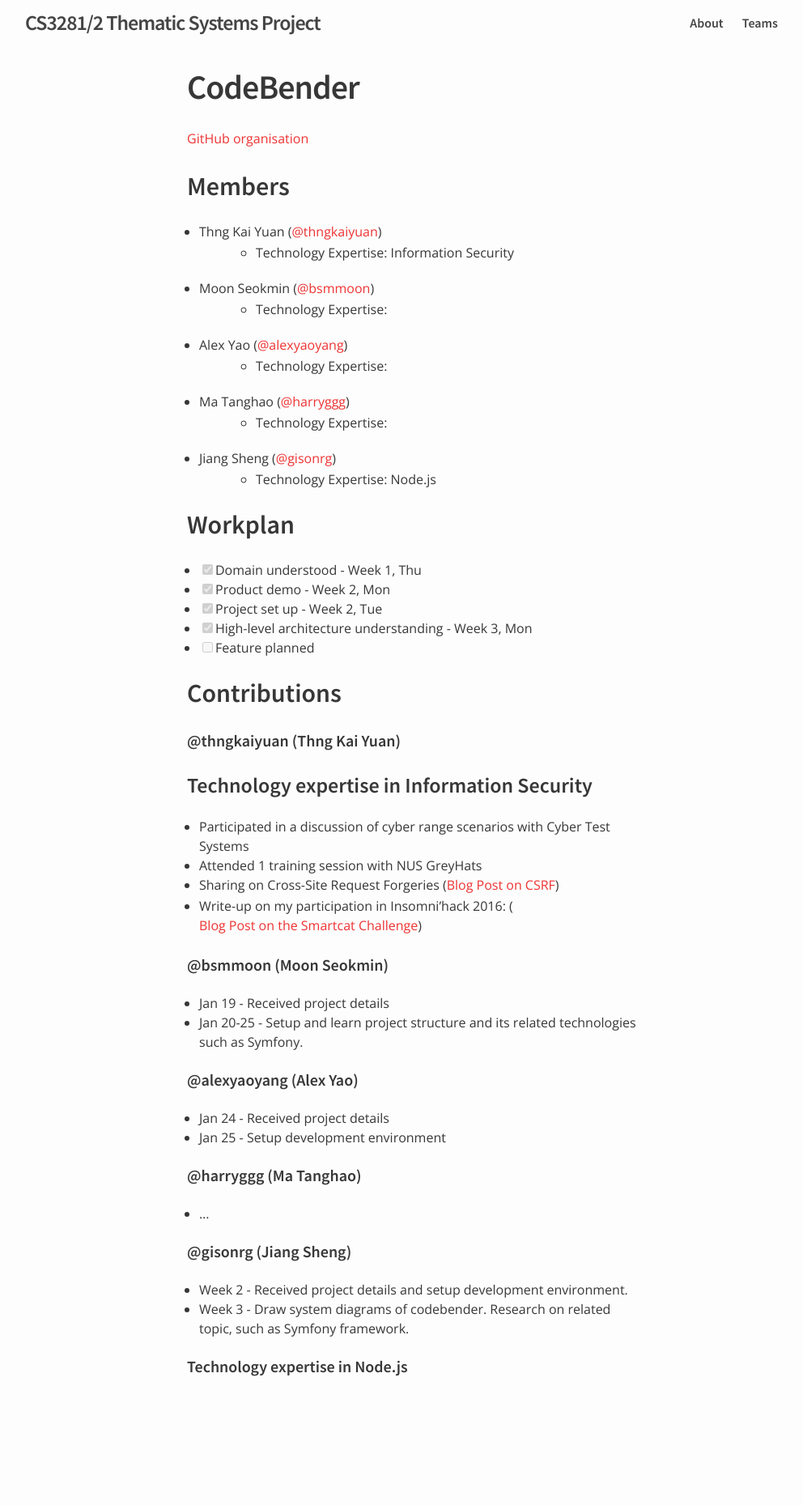
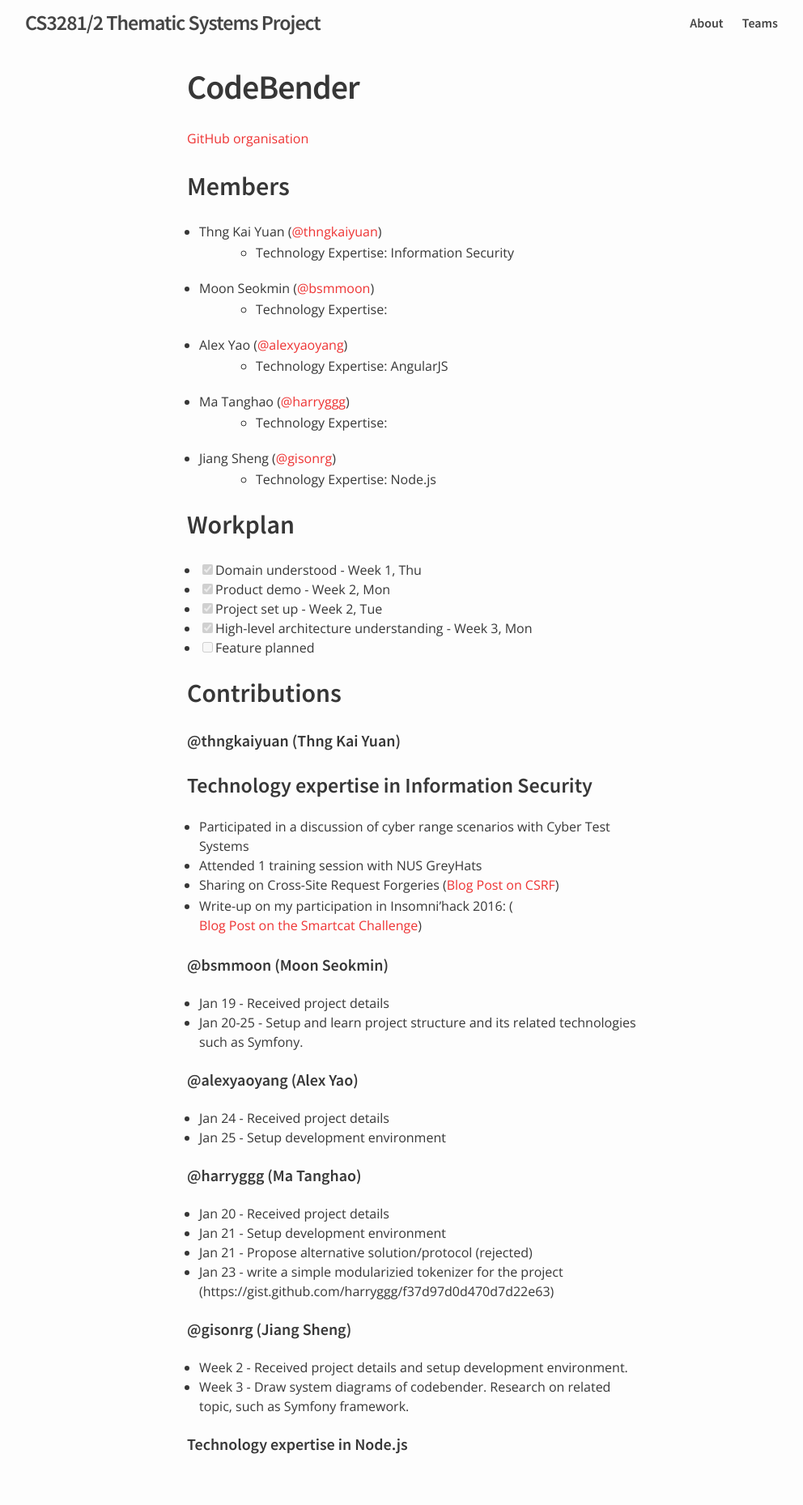
Before and after one commit to nus-oss/cs3281-AY1516S2-website, a Jekyll site: the page built from teams/codebender.md, in a window 1280 px wide. Shown: the whole page at 81% size, without its empty margins (139-1131 px from the left). Built offline with Jekyll 4.4.1, drawn with Linux system fonts in a browser that asks for light colours; before the commit the page ends 1763 px from its top, so only the background shows below that.

Commit message:
tanghao's status

```diff
--- a/teams/codebender.md
+++ b/teams/codebender.md
@@ -11,7 +11,7 @@
  - Moon Seokmin ([@bsmmoon](http://moonmoon3281.blogspot.sg/))
    - Technology Expertise:
  - Alex Yao ([@alexyaoyang](http://alexyy.com/))
-   - Technology Expertise:
+   - Technology Expertise: AngularJS
  - Ma Tanghao ([@harryggg](https://blog.nus.edu.sg/matanghao/))
    - Technology Expertise:
  - Jiang Sheng ([@gisonrg](http://blog.gisonrg.me/))
@@ -44,7 +44,10 @@
 * Jan 25 - Setup development environment
 
 #### @harryggg (Ma Tanghao)
-* ...
+* Jan 20 - Received project details
+* Jan 21 - Setup development environment
+* Jan 21 - Propose alternative solution/protocol (rejected)
+* Jan 23 - write a simple modularizied tokenizer for the project (https://gist.github.com/harryggg/f37d97d0d470d7d22e63)
 
 #### @gisonrg (Jiang Sheng)
 * Week 2 - Received project details and setup development environment.
```
